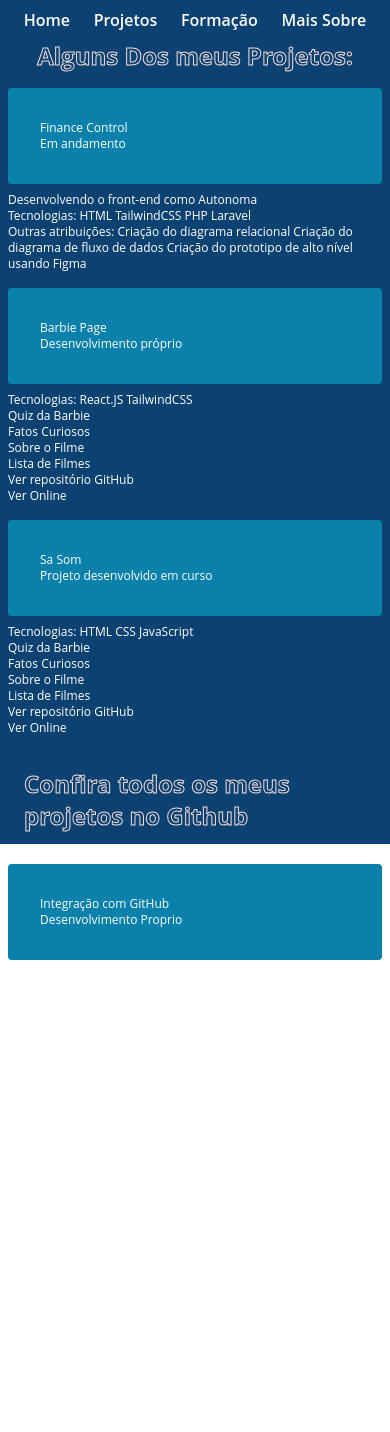
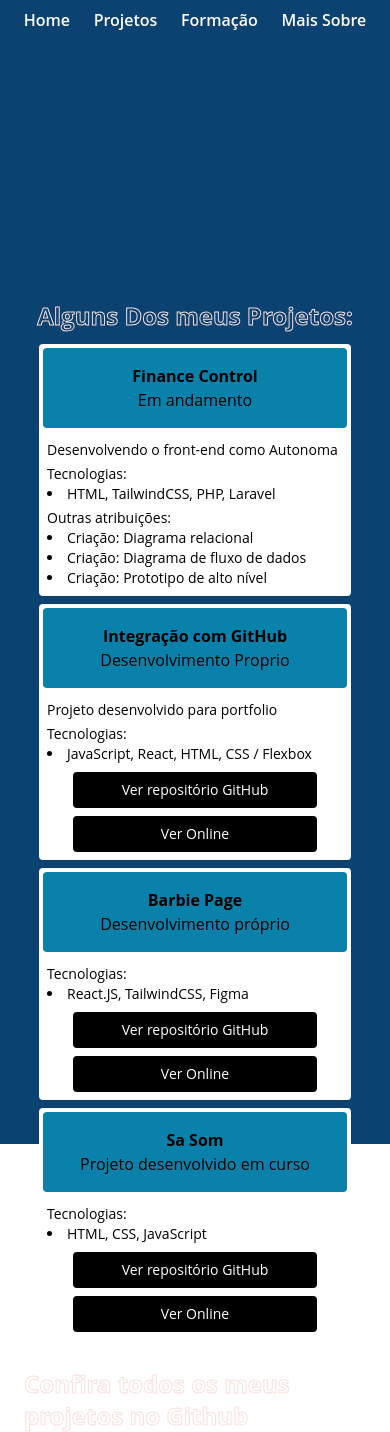
Before and after one commit to sabrinapratafernandes/Portfolio, a React (Create React App) app: page /projetos in a window 390 px wide. Before the commit the page ends 1072 px from the top, so only its background shows below. Built offline with nearby package versions, Linux system fonts and the light colour scheme.

Commit message:
ajuste de prjetos, responsividade, conteudo

```diff
--- a/src/components/Home.js
+++ b/src/components/Home.js
@@ -2,7 +2,7 @@ import { fontStyle } from "../App"
 
 const Home = () => {
     return (
-        <div className="font-semibold text-base ">
+        <div className="text-base md:w-2/3">
             <div className="flex justify-evenly items-center mb-10">
                 <img className='w-40 h-40 rounded-full shadow-md shadow-pink'
                 src='/assets/foto.jpg' alt="foto" />
@@ -27,7 +27,7 @@ const Home = () => {
                 <h1 className="font-bold text-4xl pb-2" style={fontStyle} >
                     Frontend Developer
                 </h1>
-                <p className="text-base pl-20">Tenho 23 anos e 1 ano de experiencia em desenvolvimento de projetos para estudo! Curso Engenharia de Software e sou formada em Marketing, tenho inglês avançado e sou apaixonada por resolver problemas de forma criativa.</p>
+                <p className="text-base pl-10">Tenho 23 anos e 1 ano de experiencia em desenvolvimento de projetos para estudo! Curso Engenharia de Software e sou formada em Marketing, tenho inglês avançado e sou apaixonada por resolver problemas de forma criativa.</p>
             </div>
         </div>
     )
--- a/src/components/Projects.js
+++ b/src/components/Projects.js
@@ -2,84 +2,84 @@ import { fontStyle } from "../App"
 
 const Projects = () => {
     return(
-        <div className="flex flex-col items-center text-white h-full mt-20 w-full">
+        <div className="flex flex-col items-center  mt-[600px] w-full bg-backg h-lvh md:mt-0 ">
             <h2 className="font-bold text-2xl pb-2" style={fontStyle} >Alguns Dos meus Projetos:</h2>
 
-            <div className="flex flex-col md:flex-row w-full text-xs">
+            <div className="flex flex-col items-center justify-center md:flex-row w-full text-sm md:flex-wrap">
 
-            <div className="m-2 flex flex-col md:w-1/3">
-                    <div className="bg-blue p-8 rounded w-full mb-2">
-                        <p>Finance Control</p>
+            <div className="bg-white p-1 m-1 rounded flex flex-col w-4/5 md:w-[350px] md:h-64">
+                    <div className="text-base bg-blue text-black p-4 rounded w-full mb-2 flex flex-col items-center justify-center">
+                        <p className="font-bold">Finance Control</p>
                         <p>Em andamento</p>
                     </div>
-                    <p>Desenvolvendo o front-end como Autonoma</p>
-                    <p>
-                        Tecnologias:
-                        HTML
-                        TailwindCSS
-                        PHP
-                        Laravel
-                    </p>
-                    <p>Outras atribuições:
-                        Criação do diagrama relacional
-                        Criação do diagrama de fluxo de dados
-                        Criação do prototipo de alto nível usando Figma
-                    </p>
+                    <div>
+                        <p className="m-1" >Desenvolvendo o front-end como Autonoma</p>
+                        <p className="m-1">Tecnologias:
+                        <li>HTML, TailwindCSS, PHP, Laravel</li>
+                        </p>
+
+                        <p className="m-1">Outras atribuições:
+                        <li>Criação: Diagrama relacional</li>
+                        <li>Criação: Diagrama de fluxo de dados</li>
+                        <li>Criação: Prototipo de alto nível</li>
+                        </p>
+                    </div>
+            </div>
+
+                <div className="bg-white p-1 m-1 rounded flex flex-col w-4/5 md:w-[350px] md:h-64">
+                    <div className="text-base bg-blue text-black p-4 rounded w-full mb-2 flex flex-col items-center justify-center">
+                        <p className="font-bold">Integração com GitHub</p>
+                        <p>Desenvolvimento Proprio</p>
+                    </div>
+                    <div className="">
+                        <p className="m-1">Projeto desenvolvido para portfolio</p>
+                        <p className="m-1">Tecnologias:
+                            <li>JavaScript, React, HTML, CSS / Flexbox</li>
+                        </p>
+                        <div className="flex flex-col items-center justify-center">
+                            <a className="text-white bg-black w-4/5 p-2 rounded flex items-center justify-center m-1" href="">Ver repositório GitHub</a>
+                            <a className="text-white bg-black w-4/5 p-2 rounded flex items-center justify-center m-1" href="" >Ver Online</a>
+                        </div>
+                    </div>
                 </div>
 
-                <div className="m-2 flex flex-col md:w-1/3">
-                    <div className="bg-blue p-8 rounded w-full mb-2">
-                        <p>Barbie Page</p>
+                <div className="bg-white p-1 m-1 rounded flex flex-col w-4/5 md:w-[350px] md:h-64">
+                    <div className="text-base bg-blue text-black p-4 rounded w-full mb-2 flex flex-col items-center justify-center">
+                        <p className="font-bold">Barbie Page</p>
                         <p>Desenvolvimento próprio</p>
                     </div>
-                    <p>Tecnologias:
-                        React.JS
-                        TailwindCSS
+                    <p className="m-1">Tecnologias:
+                        <li>React.JS, TailwindCSS, Figma</li>
                     </p>
-                    <p>Quiz da Barbie</p>
-                    <p>Fatos Curiosos</p>
-                    <p>Sobre o Filme</p>
-                    <p>Lista de Filmes</p>
-                    <a href="https://github.com/sabrinapratafernandes/barbiepage">Ver repositório GitHub</a>
-                    <a href="https://sabrinapratafernandes.github.io/barbiepage/" >Ver Online</a>
+
+
+                    <div className="flex flex-col items-center justify-center">
+                            <a className="text-white bg-black w-4/5 p-2 rounded flex items-center justify-center m-1" href="">Ver repositório GitHub</a>
+                            <a className="text-white bg-black w-4/5 p-2 rounded flex items-center justify-center m-1" href="" >Ver Online</a>
+                    </div>
+
                 </div>
 
-                 <div className="m-2 flex flex-col md:w-1/3">
-                    <div className="bg-blue p-8 rounded w-full mb-2">
-                        <p>Sa Som</p>
+                 <div className="bg-white p-1 m-1 rounded flex flex-col w-4/5 md:w-[350px] md:h-64">
+                    <div className="text-base bg-blue text-black p-4 rounded w-full mb-2 flex flex-col items-center justify-center">
+                        <p className="font-bold">Sa Som</p>
                         <p>Projeto desenvolvido em curso</p>
                     </div>
-                    <p>Tecnologias:
-                        HTML
-                        CSS
-                        JavaScript
+                    <p className="m-1">Tecnologias:
+                        <li>HTML, CSS, JavaScript</li>
                     </p>
-                    <p>Quiz da Barbie</p>
-                    <p>Fatos Curiosos</p>
-                    <p>Sobre o Filme</p>
-                    <p>Lista de Filmes</p>
-                    <a href="https://github.com/sabrinapratafernandes/barbiepage">Ver repositório GitHub</a>
-                    <a href="https://sabrinapratafernandes.github.io/barbiepage/" >Ver Online</a>
+
+                    <div className="flex flex-col items-center justify-center">
+                            <a className="text-white bg-black w-4/5 p-2 rounded flex items-center justify-center m-1" href="">Ver repositório GitHub</a>
+                            <a className="text-white bg-black w-4/5 p-2 rounded flex items-center justify-center m-1" href="" >Ver Online</a>
+                    </div>
                 </div>
+
             </div>
+            <h2 className="font-bold text-2xl m-6" style={fontStyle}>Confira todos os meus projetos no Github</h2>
 
-            <div className="flex flex-col md:flex-row md:items-center">
-                <h2 className="font-bold text-2xl m-6" style={fontStyle}>Confira todos os meus projetos no Github</h2>
-                <div className="m-2 flex flex-col text-xs md:w-1/3 ">
-                    <div className="bg-blue p-8 rounded w-full mb-2">
-                        <p>Integração com GitHub</p>
-                        <p>Desenvolvimento Proprio</p>
-                    </div>
-                    <p>
-                    </p>
-                    <p>JavaScript</p>
-                    <p>React</p>
-                    <p>HTML</p>
-                    <p>CSS / Flexbox</p>
-                    <a href="https://github.com/sabrinapratafernandes/barbiepage">Ver repositório GitHub</a>
-                    <a href="https://sabrinapratafernandes.github.io/barbiepage/" >Ver Online</a>
-                </div>
-            </div>
+
+
 
         </div>
     )
```
